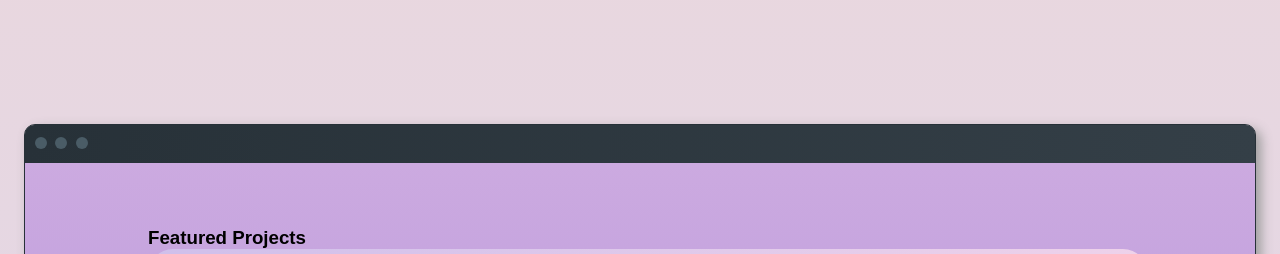
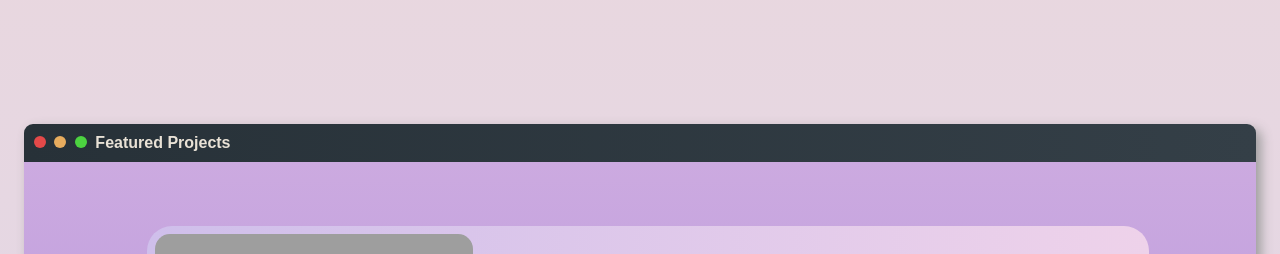
Before and after one commit to Progalt/Progalt.github.io, a plain HTML site: page index.html in a window 1280 px wide. Shown: the part 700-954 px from the top of the page. Drawn offline with Linux system fonts and the light colour scheme; grey boxes are pictures that could not be loaded; a web font is replaced by a local one.

Commit message:
Better Window styling

```diff
--- a/base_styles.css
+++ b/base_styles.css
@@ -80,10 +80,6 @@ h1 {
 .window  {
     margin: var(--project-margin);
     filter: drop-shadow(5px 5px 6px #9c9c9c);
-    border-style: solid;
-    border-width: 1px;
-    border-color: #273138;
-    border-radius: 11px;
 }
 
 .window-bar {
@@ -102,4 +98,26 @@ h1 {
     height: 12px;
     border-radius: 50%;
     margin: 0 4px 0 0;
+
+    &.red {
+        background: rgb(228, 73, 73);
+    }
+
+    &.yellow {
+        background: rgb(231, 172, 94);
+    }
+
+    &.green {
+        background: rgb(76, 211, 64);
+    }
 }
+
+.window-title {
+    margin: 0;
+    padding: 0;
+    display: inline-block;
+    justify-content: center;
+    text-align: center;
+    color: rgb(233, 226, 214);
+    font-weight: bold;
+}
--- a/index.html
+++ b/index.html
@@ -47,16 +47,15 @@
 
         <div class="window">
             <div class="window-bar">
-                <div class="dot"></div>
-                <div class="dot"></div>
-                <div class="dot"></div>
+                <div class="dot red"></div>
+                <div class="dot yellow"></div>
+                <div class="dot green"></div>
+                <p class="window-title">Featured Projects</p>
             </div>
+
 
             <div id="projectsbox">
 
-
-
-                <h3>Featured Projects</h3>
                 <div class="projects">
 
                     <div class="project" onclick="javascript:location.href='projects/project_3drenderer.html'">
@@ -133,7 +132,6 @@
 
 
         <div class="footer">
-
         </div>
 
     </div>
--- a/styles.css
+++ b/styles.css
@@ -40,6 +40,7 @@
     padding-left: 1.25em;
     padding-right: 1.25em;
     border-radius: 25px;
+
 }
 
 .about button:hover {
@@ -57,7 +58,7 @@ svg {
     margin-top: -1.5em;
     margin-left: -0.5em;
     color:var(--subtext-col);
-    transition: 0.5s;
+    transition: 0.25s;
     transform: scale(0.4);
 }
 
@@ -217,30 +218,3 @@ h3 {
 .basepage {
     height: 100vh;
 }
-
-.window  {
-    margin: var(--project-margin);
-    filter: drop-shadow(5px 5px 6px #9c9c9c);
-    border-style: solid;
-    border-width: 1px;
-    border-color: #273138;
-    border-radius: 11px;
-}
-
-.window-bar {
-    background: #273138;
-    background-image: linear-gradient(90deg, #273138, #343f47);
-    padding: 10px;
-    border-radius: 9px 9px 0px 0px;
-
-
-}
-
-.dot {
-    background: #4a5c66;
-    display: inline-block;
-    width: 12px;
-    height: 12px;
-    border-radius: 50%;
-    margin: 0 4px 0 0;
-}
```
